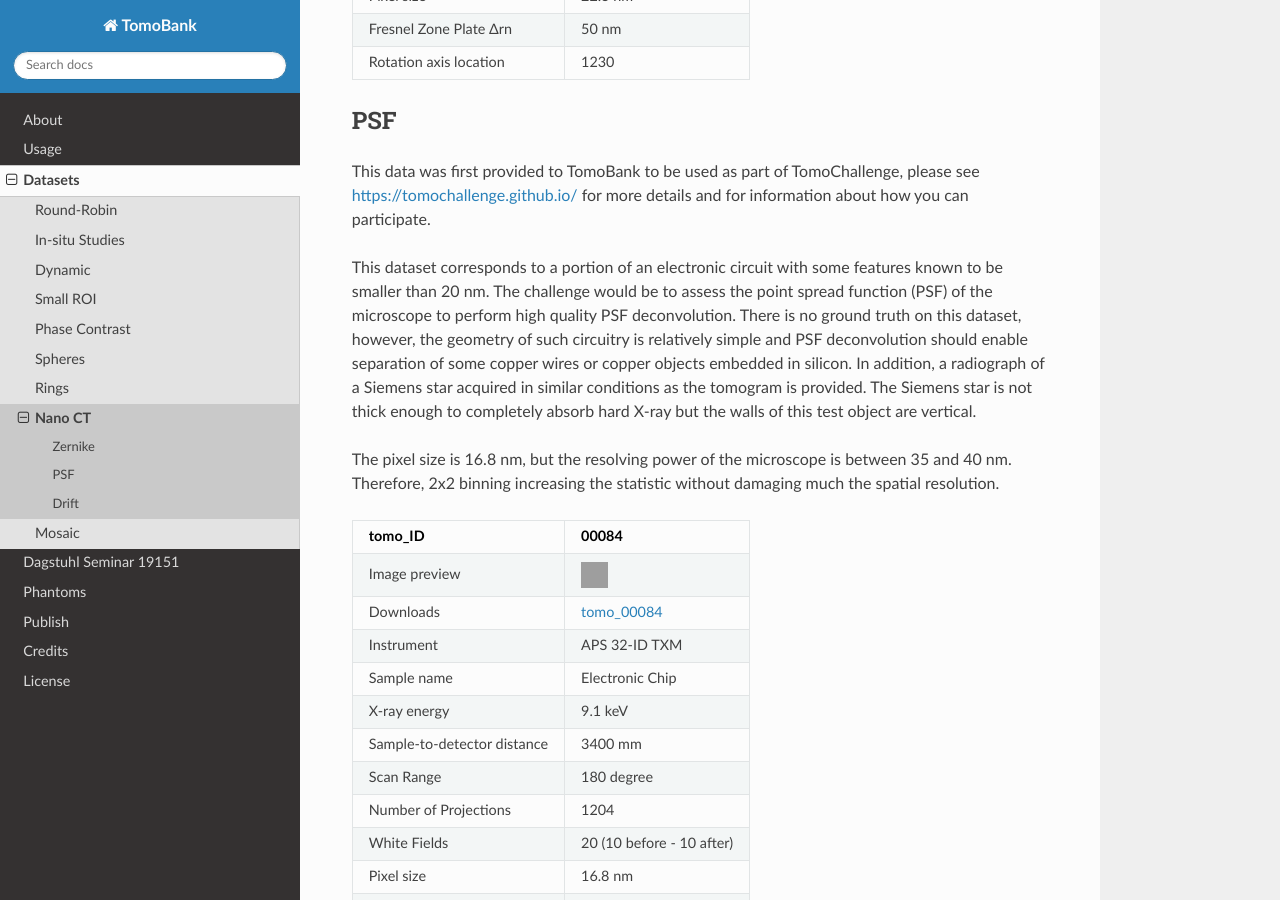
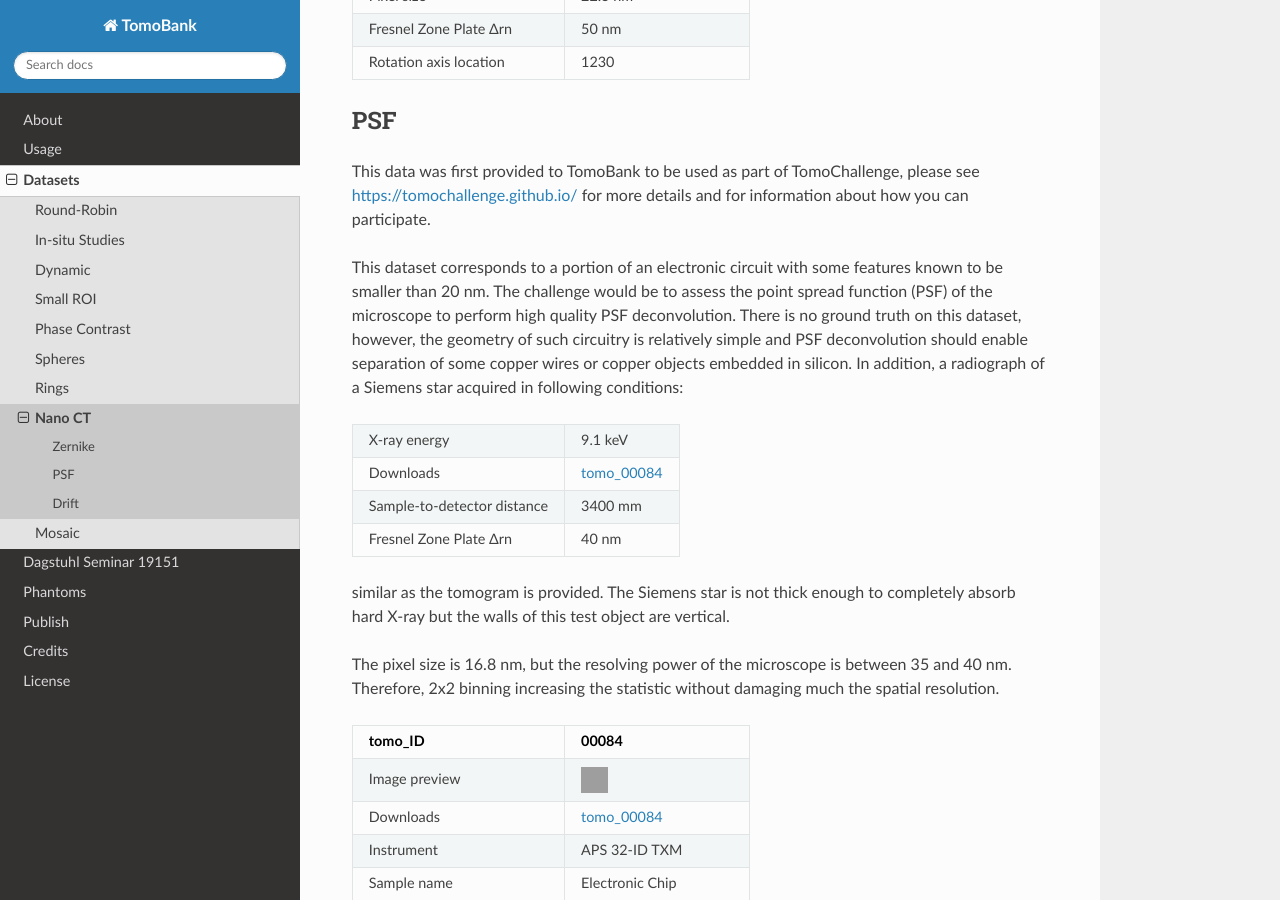
Before and after one commit to tomography/tomobank, a Sphinx documentation site: the page built from docs/source/data/docs.data.nano.rst, in a window 1280 px wide and 900 px high, scrolled down 1153 px. Built offline with Sphinx 7.4.7 and the Read the Docs theme 2.0.0, drawn with Linux system fonts in a browser that asks for light colours; cross-references to code outside the pages are shown as plain code; grey boxes are pictures that could not be loaded.

Commit message:
added Siemens star

```diff
--- a/docs/source/data/docs.data.nano.rst
+++ b/docs/source/data/docs.data.nano.rst
@@ -57,7 +57,19 @@ PSF
 
 This data was first provided to TomoBank to be used as part of TomoChallenge, please see https://tomochallenge.github.io/ for more details and for information about how you can participate.
 
-This dataset corresponds to a portion of an electronic circuit with some features known to be smaller than 20 nm. The challenge would be to assess the point spread function (PSF) of the microscope to perform high quality PSF deconvolution. There is no ground truth on this dataset, however, the geometry of such circuitry is relatively simple and PSF deconvolution should enable separation of some copper wires or copper objects embedded in silicon. In addition, a radiograph of a Siemens star acquired in similar conditions as the tomogram is provided. The Siemens star is not thick enough to completely absorb hard X-ray but the walls of this test object are vertical.
+This dataset corresponds to a portion of an electronic circuit with some features known to be smaller than 20 nm. The challenge would be to assess the point spread function (PSF) of the microscope to perform high quality PSF deconvolution. There is no ground truth on this dataset, however, the geometry of such circuitry is relatively simple and PSF deconvolution should enable separation of some copper wires or copper objects embedded in silicon. In addition, a radiograph of a Siemens star acquired in following conditions:
+
++-----------------------------------------+-------------------------------+
+|             X-ray energy                |   9.1 keV                     |
++-----------------------------------------+-------------------------------+
+|             Downloads                   |   tomo_00084_                 |
++-----------------------------------------+-------------------------------+
+|             Sample-to-detector distance |   3400 mm                     |
++-----------------------------------------+-------------------------------+
+|             Fresnel Zone Plate Δrn      |   40 nm                       |
++-----------------------------------------+-------------------------------+
+
+similar as the tomogram is provided. The Siemens star is not thick enough to completely absorb hard X-ray but the walls of this test object are vertical.
 
 The pixel size is 16.8 nm, but the resolving power of the microscope is between 35 and 40 nm. Therefore, 2x2 binning increasing the statistic without damaging  much the spatial resolution.
 
```
